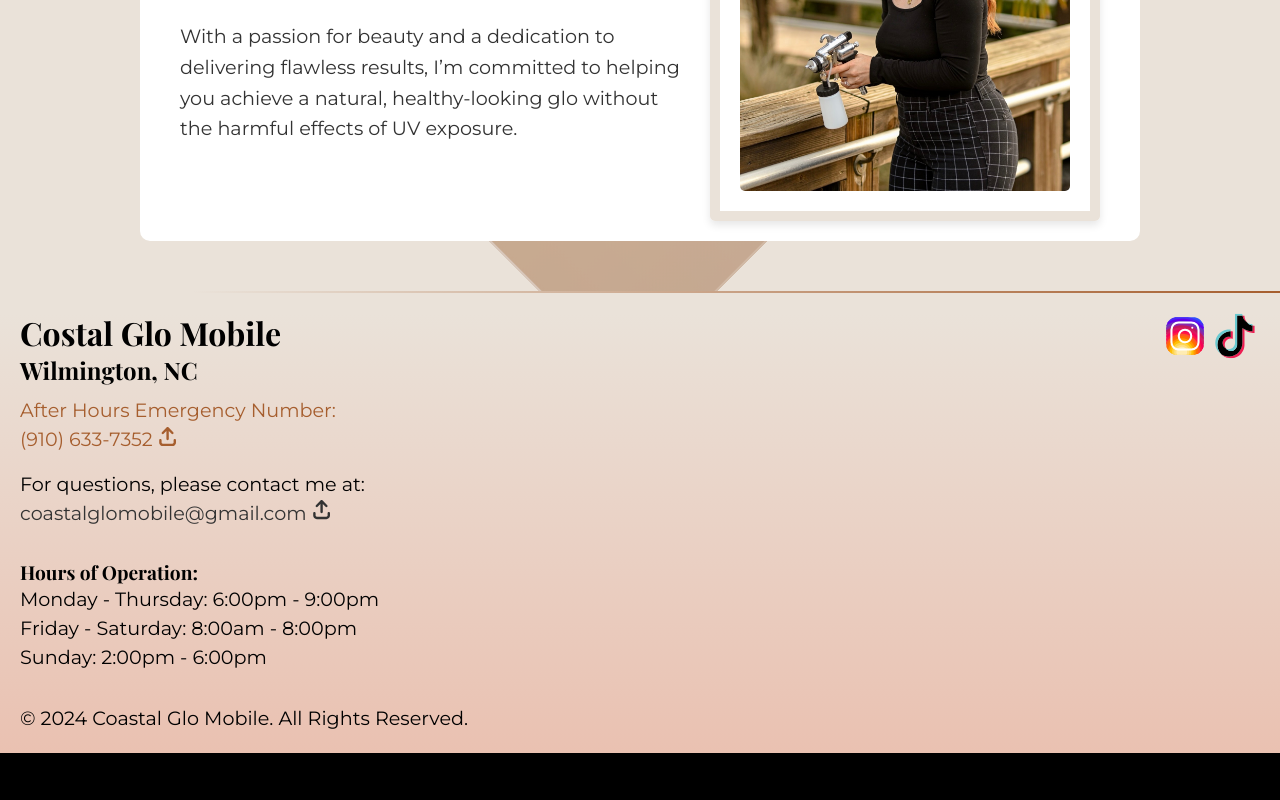
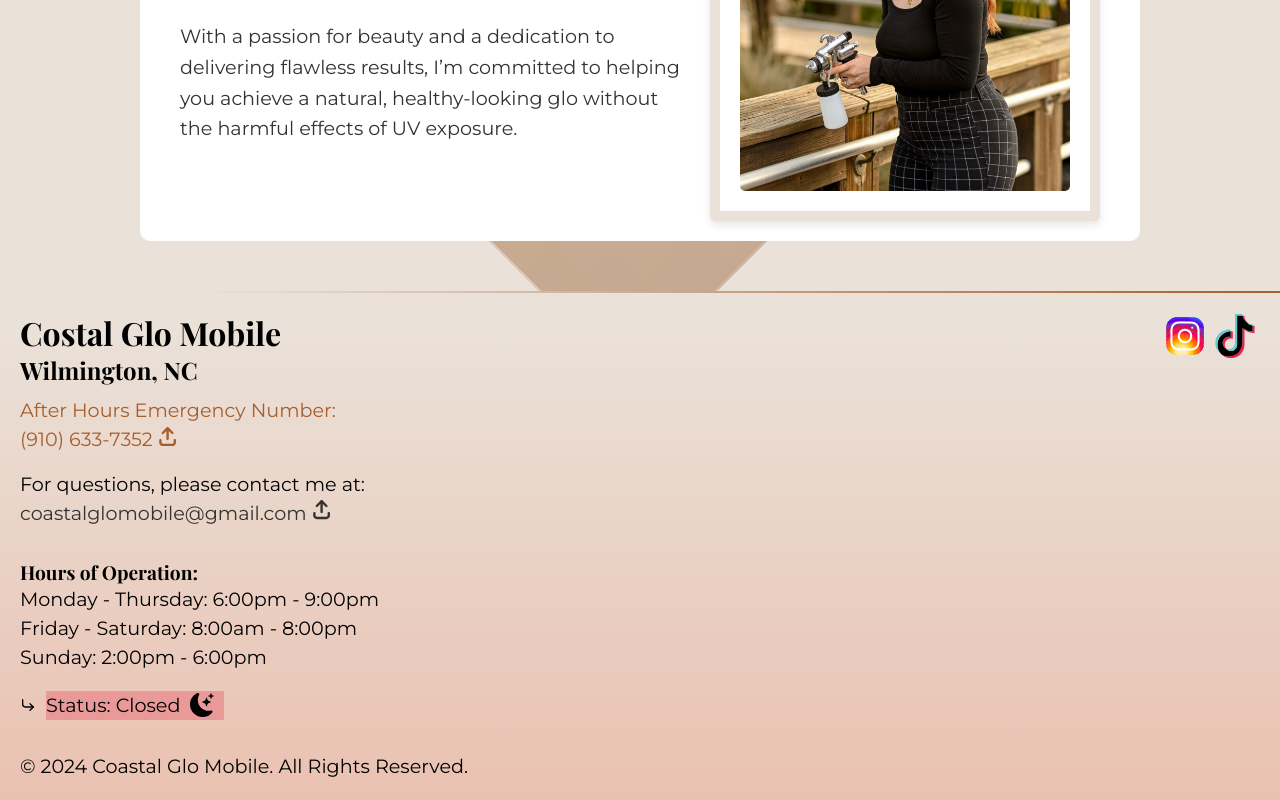
Before and after one commit to grantrisk/coastal-glo-mobile, a Next.js app: page /about in a window 1280 px wide. Shown: the part 963-1763 px from the top of the page. Before the commit the page ends 1716 px from the top, so only its background shows below. Built offline with nearby package versions, Linux system fonts and the light colour scheme.

Commit message:
Added business status to footer

```diff
--- /dev/null
+++ b/app/api/status/route.ts
@@ -0,0 +1,13 @@
+import type { NextRequest } from "next/server";
+import checkStatus from "../../lib/checkStatus";
+
+export async function GET(request: NextRequest) {
+  const currentTime = new Date();
+  const status = checkStatus(currentTime);
+
+  return new Response(JSON.stringify({ status }), {
+    headers: {
+      "Content-Type": "application/json",
+    },
+  });
+}
--- a/app/components/Footer.tsx
+++ b/app/components/Footer.tsx
@@ -2,6 +2,9 @@ import styles from "../../styles/Footer.module.css";
 import Image from "next/image";
 import NextLink from "next/link";
 import { FaArrowUpFromBracket } from "react-icons/fa6";
+import Status from "./Status";
+import React from "react";
+import { FiCornerDownRight } from "react-icons/fi";
 
 export default function Footer() {
   return (
@@ -35,6 +38,11 @@ export default function Footer() {
               <br />
               Sunday: 2:00pm - 6:00pm
             </p>
+            <br />
+            <div className={styles.status}>
+              <FiCornerDownRight />
+              <Status />
+            </div>
           </div>
           <div className={styles.copyright}>
             <p>
--- /dev/null
+++ b/app/components/Status.tsx
@@ -0,0 +1,72 @@
+"use client";
+
+import React, { useEffect, useState } from "react";
+import {
+  BsSunFill,
+  BsFillSunriseFill,
+  BsFillMoonStarsFill,
+  BsFillSunsetFill,
+} from "react-icons/bs";
+import { FaUmbrellaBeach } from "react-icons/fa";
+import styles from "../../styles/Status.module.css";
+import { businessStatus } from "../lib/businessStatus";
+
+const Status: React.FC = () => {
+  const [status, setStatus] = useState("Loading...");
+
+  useEffect(() => {
+    fetch("/api/status")
+      .then((response) => response.json())
+      .then((data) => setStatus(data.status))
+      .catch(() => setStatus("Error fetching status"));
+  }, []);
+
+  const iconSize = "1.5em";
+
+  const getIcon = (currentStatus: string) => {
+    switch (currentStatus) {
+      case businessStatus.open:
+        return <BsSunFill size={iconSize} />;
+      case businessStatus.openingSoon:
+        return <BsFillSunriseFill size={iconSize} />;
+      case businessStatus.closed:
+        return <BsFillMoonStarsFill size={iconSize} />;
+      case businessStatus.closingSoon:
+        return <BsFillSunsetFill size={iconSize} />;
+      case businessStatus.vacation:
+        return <FaUmbrellaBeach size={iconSize} />;
+      default:
+        return null; // You might want to have a default icon or return null
+    }
+  };
+
+  const getStatusColor = (currentStatus: string) => {
+    switch (currentStatus) {
+      case businessStatus.open:
+        return "#b6d7a8"; // A greenish color
+      case businessStatus.openingSoon:
+        return "#ffd966"; // A yellow color
+      case businessStatus.closed:
+        return "#ea9999"; // A reddish color
+      case businessStatus.closingSoon:
+        return "#f9cb9c"; // A lighter orange
+      case businessStatus.vacation:
+        return "#a3c6e6"; // A blue color
+      default:
+        return "#ccc"; // Grey color for loading or error
+    }
+  };
+
+  const containerStyle = {
+    backgroundColor: getStatusColor(status),
+  };
+
+  return (
+    <div className={styles.status} style={containerStyle}>
+      <p>Status: {status}</p>
+      {getIcon(status)}
+    </div>
+  );
+};
+
+export default Status;
--- /dev/null
+++ b/app/lib/businessStatus.ts
@@ -0,0 +1,28 @@
+export interface BusinessHours {
+  [key: string]: { start: string; end: string };
+}
+
+export interface Vacation {
+  start: string;
+  end: string;
+}
+
+export const businessHours: BusinessHours = {
+  monday: { start: "18:00", end: "21:00" },
+  tuesday: { start: "18:00", end: "21:00" },
+  wednesday: { start: "18:00", end: "21:00" },
+  thursday: { start: "18:00", end: "21:00" },
+  friday: { start: "08:00", end: "20:00" },
+  saturday: { start: "08:00", end: "20:00" },
+  sunday: { start: "14:00", end: "18:00" },
+};
+
+export const vacations: Vacation[] = [{ start: "2024-4-25", end: "2024-5-6" }];
+
+export const businessStatus = {
+  open: "Open",
+  openingSoon: "Opening Soon!",
+  closed: "Closed",
+  closingSoon: "Closing Soon",
+  vacation: "On Vacation",
+};
--- /dev/null
+++ b/app/lib/checkStatus.ts
@@ -0,0 +1,39 @@
+import { businessHours, businessStatus, vacations } from "./businessStatus";
+
+function checkStatus(currentTime: Date): string {
+  const today = currentTime
+    .toLocaleString("en-US", { weekday: "long" })
+    .toLowerCase();
+
+  // Check vacation
+  for (const vacation of vacations) {
+    const start = new Date(vacation.start);
+    const end = new Date(vacation.end);
+    if (currentTime >= start && currentTime <= end) {
+      return businessStatus.vacation;
+    }
+  }
+
+  // Check business hours
+  const hours = businessHours[today];
+  if (hours) {
+    const openingTime = new Date(
+      currentTime.toDateString() + " " + hours.start,
+    );
+    const closingTime = new Date(currentTime.toDateString() + " " + hours.end);
+    const openingSoonTime = new Date(openingTime.getTime() - 30 * 60 * 1000); // 30 minutes before opening
+    const closingSoonTime = new Date(closingTime.getTime() - 30 * 60 * 1000); // 30 minutes before closing
+
+    if (currentTime >= openingSoonTime && currentTime < openingTime) {
+      return businessStatus.openingSoon;
+    } else if (currentTime >= closingSoonTime && currentTime < closingTime) {
+      return businessStatus.closingSoon;
+    } else if (currentTime >= openingTime && currentTime < closingTime) {
+      return businessStatus.open;
+    }
+  }
+
+  return businessStatus.closed;
+}
+
+export default checkStatus;
--- a/styles/Footer.module.css
+++ b/styles/Footer.module.css
@@ -76,6 +76,17 @@
   align-items: flex-end;
 }
 
+.status {
+  display: flex;
+  flex-direction: row;
+  align-items: center; /* Ensures vertical alignment */
+}
+
+.status svg {
+  margin-right: 10px;
+}
+
+
 @media (max-width: 768px) {
   .footerContent {
     flex-direction: column;
--- /dev/null
+++ b/styles/Status.module.css
@@ -0,0 +1,9 @@
+.status {
+    display: flex;
+    flex-direction: row;
+    align-items: center; /* Ensures vertical alignment */
+}
+
+.status svg {
+    margin-left: 10px;
+}
```
